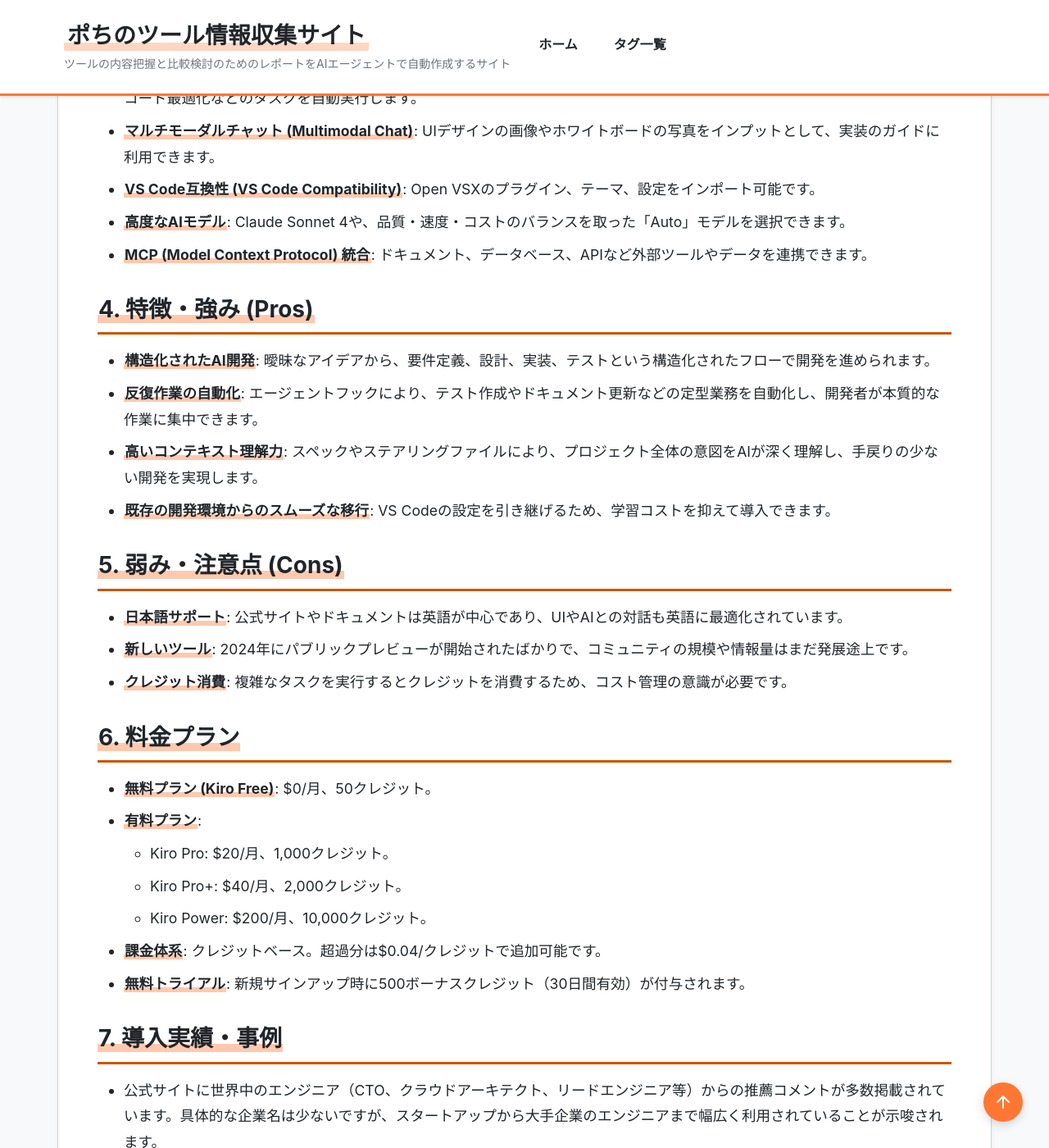
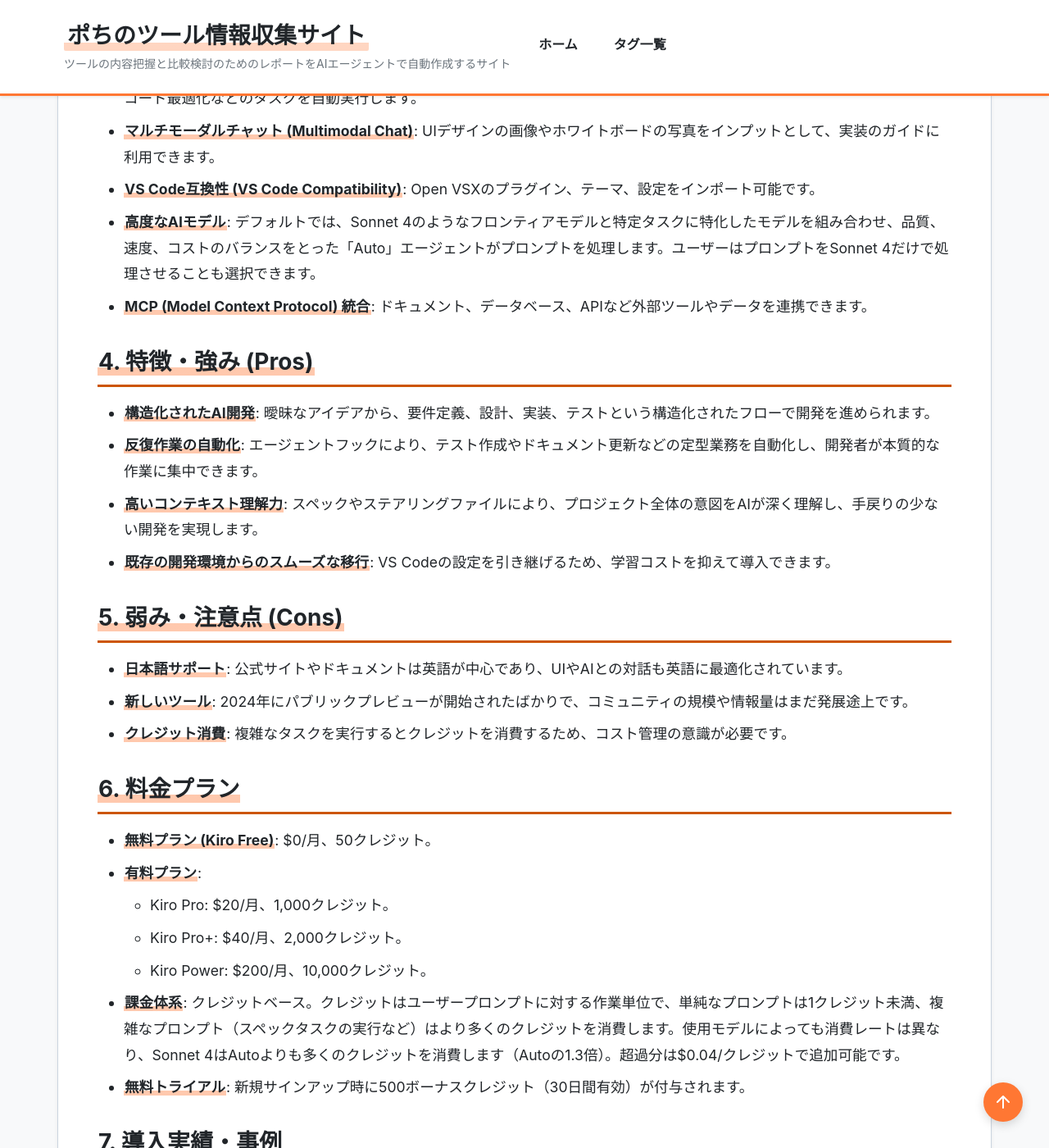
Before and after one commit to aegisfleet/tool-survey-report, a Jekyll site: the page built from _reports/kiro.md, in a window 1280 px wide and 1400 px high, scrolled down 2630 px. Shown: the whole window at 82% size. Built offline with Jekyll 4.4.1, drawn with Linux system fonts in a browser that asks for light colours; some of the changed text lies outside the part shown.

Commit message:
feat: Update Kiro report with latest information (#165)
Updated the Kiro research report (_reports/kiro.md) with the latest information based on the official website.

- Updated the 'last_updated' date.
- Added details about the "Auto" AI model in the features section.
- Added a more detailed explanation of the credit-based pricing system.
- Updated the recent updates section with information about version 0.5 and other recent changes.

Co-authored-by: google-labs-jules[bot] <161369871+google-labs-jules[bot]@users.noreply.github.com>

```diff
--- a/_reports/kiro.md
+++ b/_reports/kiro.md
@@ -43,7 +43,7 @@ relationships:
 *   **エージェントフック (Agent Hooks)**: 「ファイル保存時」などのイベントをトリガーに、ドキュメント生成、単体テスト作成、コード最適化などのタスクを自動実行します。
 *   **マルチモーダルチャット (Multimodal Chat)**: UIデザインの画像やホワイトボードの写真をインプットとして、実装のガイドに利用できます。
 *   **VS Code互換性 (VS Code Compatibility)**: Open VSXのプラグイン、テーマ、設定をインポート可能です。
-*   **高度なAIモデル**: Claude Sonnet 4や、品質・速度・コストのバランスを取った「Auto」モデルを選択できます。
+*   **高度なAIモデル**: デフォルトでは、Sonnet 4のようなフロンティアモデルと特定タスクに特化したモデルを組み合わせ、品質、速度、コストのバランスをとった「Auto」エージェントがプロンプトを処理します。ユーザーはプロンプトをSonnet 4だけで処理させることも選択できます。
 *   **MCP (Model Context Protocol) 統合**: ドキュメント、データベース、APIなど外部ツールやデータを連携できます。
 
 ## **4. 特徴・強み (Pros)**
@@ -66,7 +66,7 @@ relationships:
     *   Kiro Pro: $20/月、1,000クレジット。
     *   Kiro Pro+: $40/月、2,000クレジット。
     *   Kiro Power: $200/月、10,000クレジット。
-*   **課金体系**: クレジットベース。超過分は$0.04/クレジットで追加可能です。
+*   **課金体系**: クレジットベース。クレジットはユーザープロンプトに対する作業単位で、単純なプロンプトは1クレジット未満、複雑なプロンプト（スペックタスクの実行など）はより多くのクレジットを消費します。使用モデルによっても消費レートは異なり、Sonnet 4はAutoよりも多くのクレジットを消費します（Autoの1.3倍）。超過分は$0.04/クレジットで追加可能です。
 *   **無料トライアル**: 新規サインアップ時に500ボーナスクレジット（30日間有効）が付与されます。
 
 ## **7. 導入実績・事例**
@@ -105,7 +105,9 @@ relationships:
 
 ## **13. 直近半年のアップデート情報**
 
-*   パブリックプレビューの開始が大きなトピックです。Devサーバーのサポートや新しいスペックワークフローの追加など、継続的な機能改善が行われています。
+*   **2025年11月 (v0.5)**: Remote MCP、グローバルステアリングなどの機能が追加されました。
+*   **2025年10月**: 新しい有料プランの導入、使用状況ダッシュボード、クレジット消費メーターの追加など、クレジットと使用状況に関する機能が強化されました。モデルオプションに「Auto」が追加されました。
+*   パブリックプレビューが開始され、Devサーバーのサポートや新しいスペックワークフローの追加など、継続的な機能改善が行われています。
 
 ## **14. 類似ツールとの比較**
 
```
Also changed, not shown: other parts of _reports/kiro.md (+1 -1 lines).
